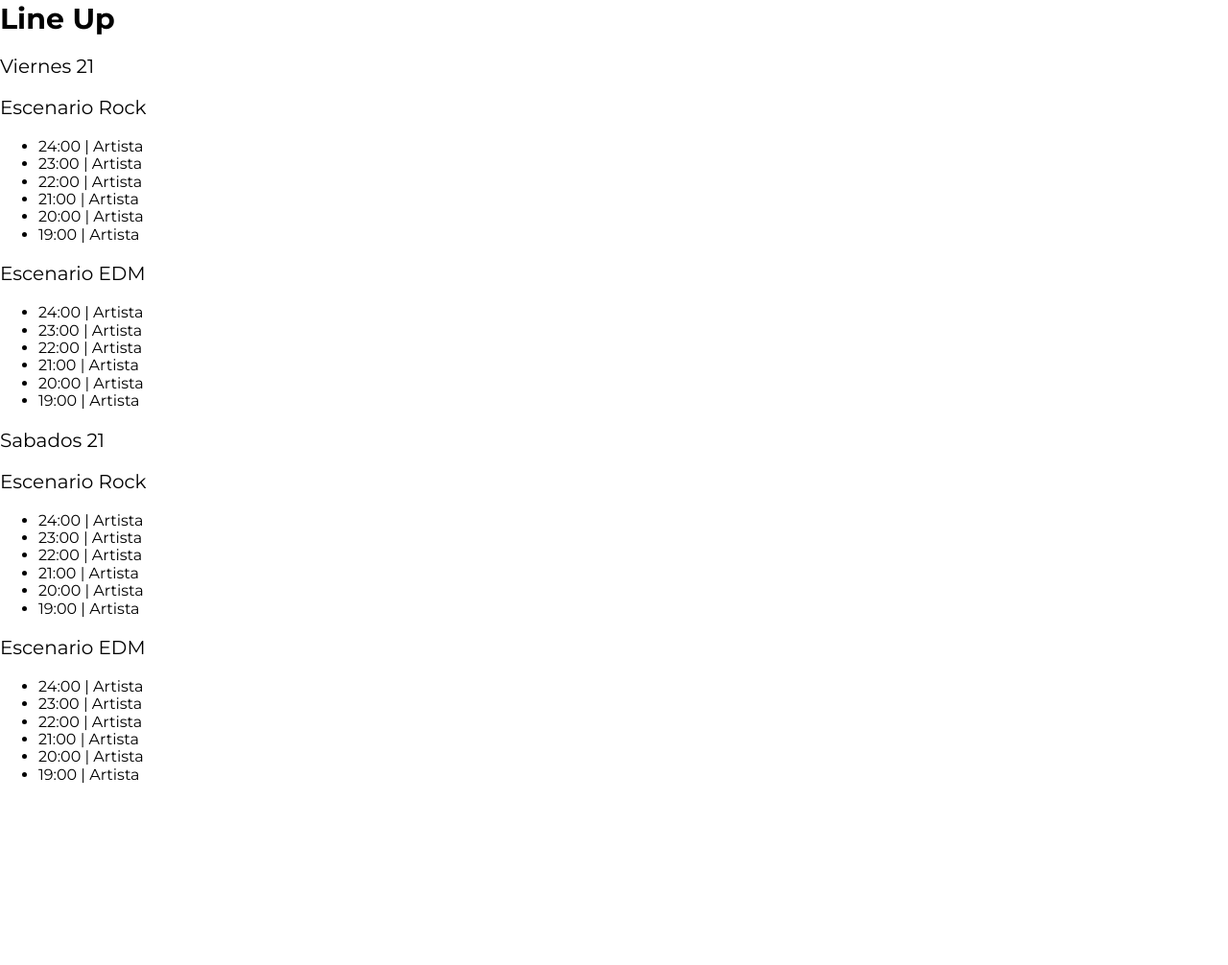
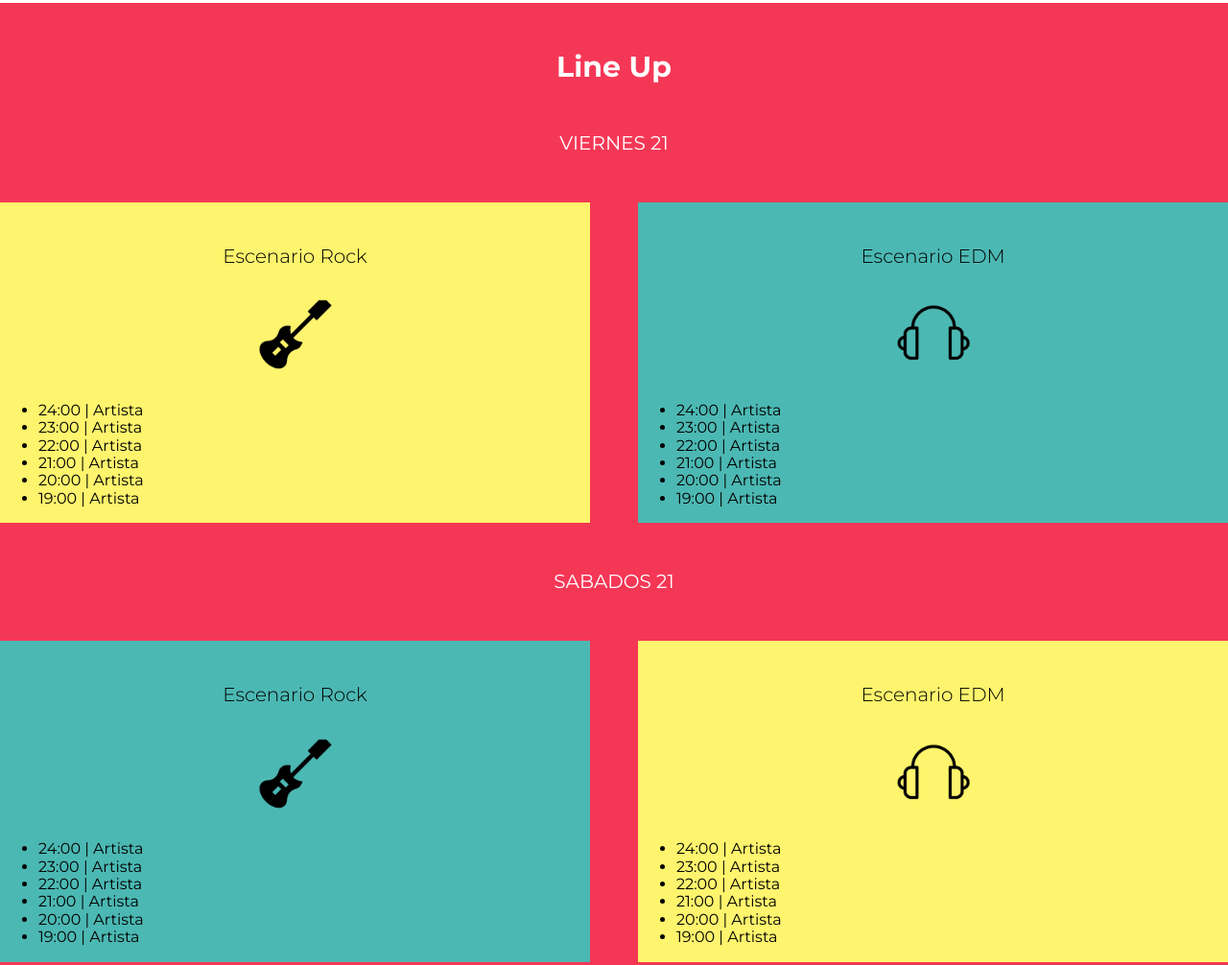
Before and after one commit to louysdev/festival-musica, a website: page index.html in a window 1280 px wide. Shown: the part 1187-2193 px from the top of the page at 96% size. Before the commit the page ends 2020 px from the top, so only its background shows below. Drawn offline with Linux system fonts and the light colour scheme.

Commit message:
Primeros pasos con el SASS del lineup

```diff
--- a/gulpfile.js
+++ b/gulpfile.js
@@ -8,7 +8,7 @@ sass.compiler = require("dart-sass")
 
 const paths = {
     imagenes: "./src/img/**/*",
-    scss: "./src/scss/app.scss"
+    scss: "./src/scss/**/*"
 }
 
 function css(done) {
--- a/index.html
+++ b/index.html
@@ -50,12 +50,12 @@
     </div>
 
 
-    <section>
+    <section class="lineup">
         <h3>Line Up</h3>
 
         <p class="dia">Viernes 21</p>
         <div class="escenario-contenedor cotenedor">
-            <div class="escenario rock bg-amarrillo">
+            <div class="escenario rock bg-amarillo">
                 <p class="nombre-escenario">
                     Escenario Rock
                 </p>
@@ -98,7 +98,7 @@
                     <li>19:00 | <span>Artista</span></li>
                 </ul>
             </div>
-            <div class="escenario edm bg-amarrillo">
+            <div class="escenario edm bg-amarillo">
                 <p class="nombre-escenario">
                     Escenario EDM
                 </p>
--- a/src/scss/app.scss
+++ b/src/scss/app.scss
@@ -3,6 +3,9 @@
 @import "./base/variables";
 @import "./base/mixins";
 @import "./base/globales";
+@import "./base/utilidades";
+
 @import "./layout/header";
 @import "./layout/video";
 @import "./layout/sobre";
+@import "./layout/lineup";
--- /dev/null
+++ b/src/scss/base/_utilidades.scss
@@ -0,0 +1,7 @@
+.bg-verde {
+    background-color: $verde;
+}
+
+.bg-amarillo {
+    background-color: $amarillo;
+}
--- /dev/null
+++ b/src/scss/layout/_lineup.scss
@@ -0,0 +1,53 @@
+.lineup {
+    background-color: $rosa;
+    padding: $separacion 0;
+
+    h3, p {
+        text-align: center;
+        color: $blanco;
+    }
+    .dia {
+        text-transform: uppercase;
+        margin: $separacion 0;
+    }
+}
+
+.escenario-contenedor {
+    @include tablet {
+        @include grid(2, $separacion)
+    }
+
+    .escenario {
+        padding-top: $separacion / 2;
+    }
+
+    .nombre-escenario {
+        color: $negro;
+        font-size: 2rem;
+        font-weight: $delgada;
+
+         /* Crea un pseudo elemento luego del nombre del escenario, para que se anide pegado se le pone el &*/
+        &:after {
+            content: ""; /* Sin esto no se ve */
+            display: block; /* x2 */
+            width: 20rem;
+            height: 10rem;
+            margin: 2rem auto 0 auto; /* Centrar */
+            background-size: 15rem;
+            background-repeat: no-repeat;
+            background-position: center center;
+        }
+    }
+}
+
+.edm .nombre-escenario {
+    &:after {
+        background-image: url(../img/icono_edm.png);
+    }
+}
+
+.rock .nombre-escenario {
+    &:after {
+        background-image: url(../img/icono_rock.png);
+    }
+}
```
Also changed, not shown: build/css/app.css.
